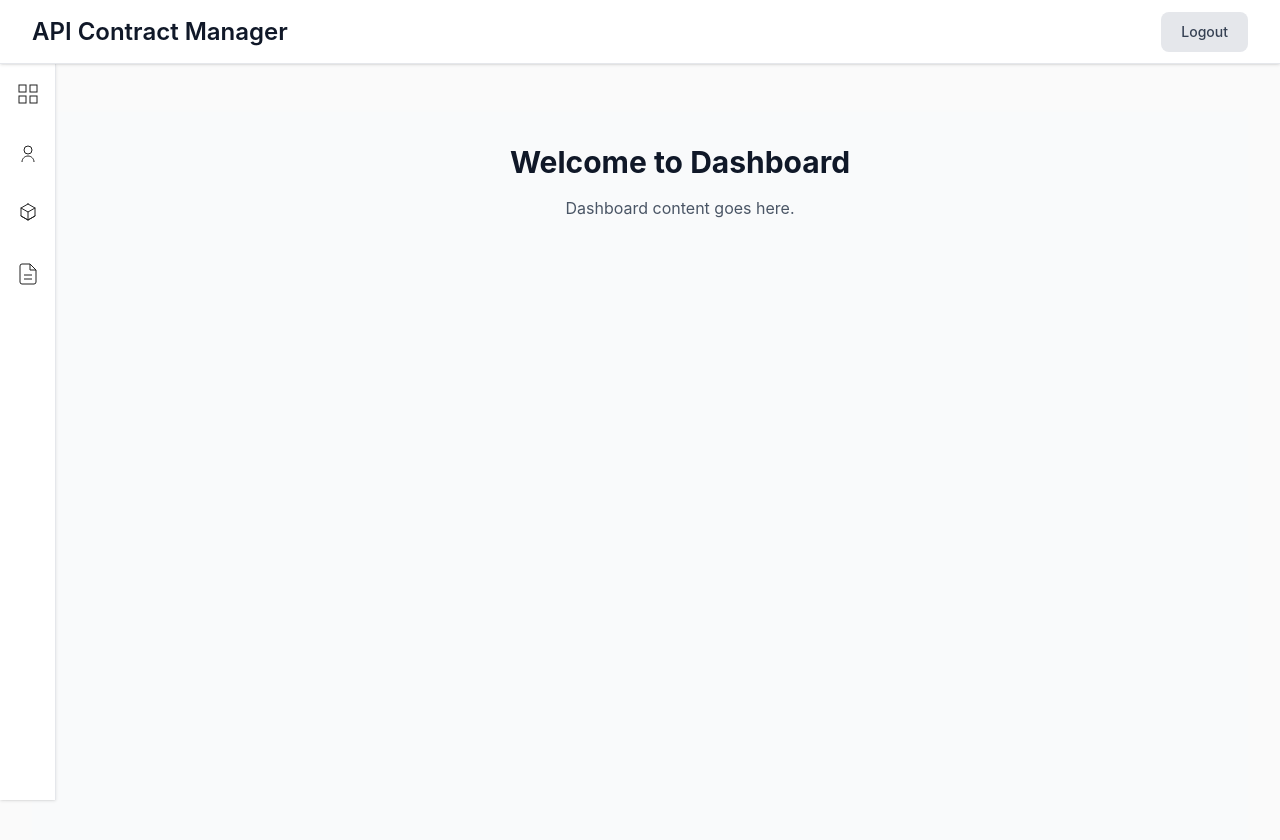
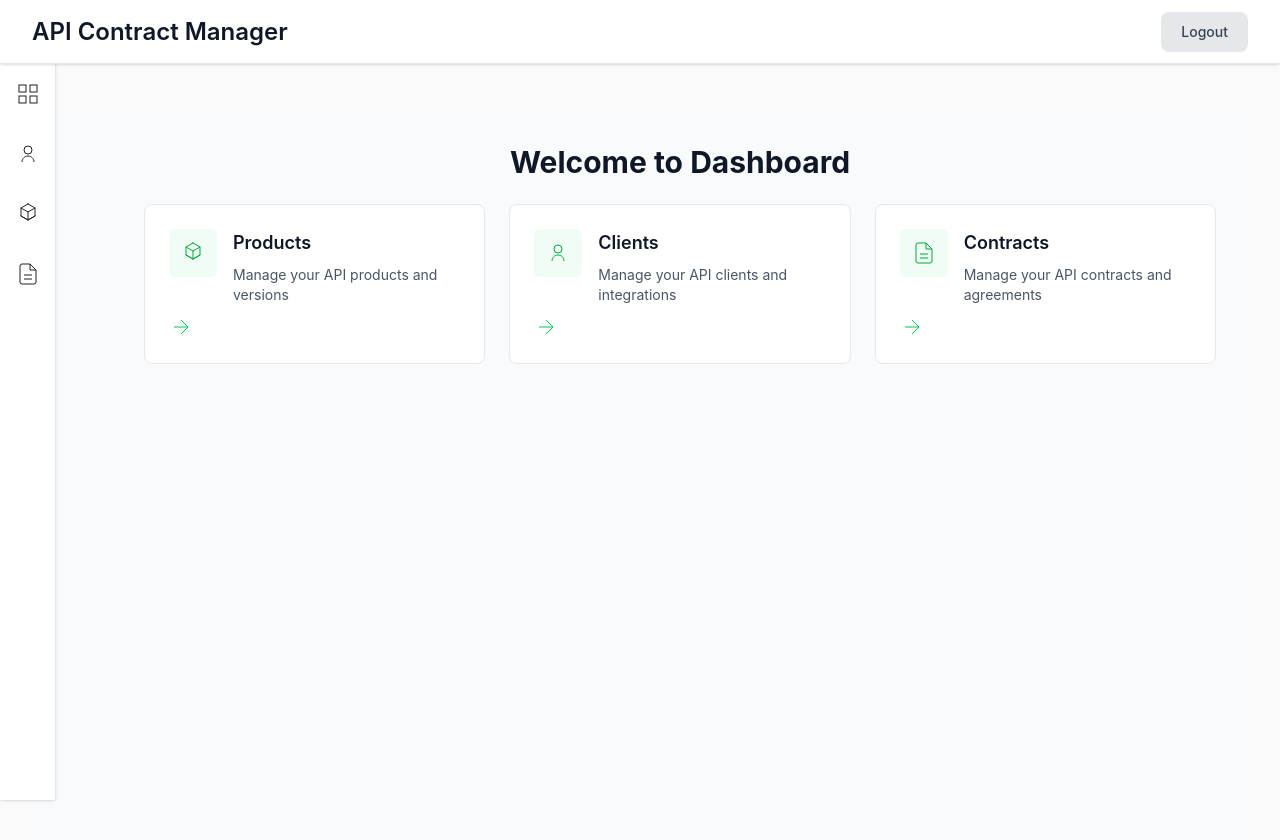
Before and after one commit to RohanMankame/api_contract_manager, a React (Vite) app: page /dashboard in a window 1280 px wide. Shown: the top 840 px of the page. Built offline with nearby package versions, Linux system fonts and the light colour scheme; no server answers; sample sign-in values are in the browser's storage.

Commit message:
added nav cards onto the dashboard

```diff
--- a/src/components/icons/index.js
+++ /dev/null
@@ -1,48 +0,0 @@
-// src/components/icons/index.js
-
-export const DashboardIcon = () => (
-  <svg viewBox="0 0 24 24" fill="none" stroke="currentColor" className="w-6 h-6">
-    <rect x="3" y="3" width="7" height="7" />
-    <rect x="14" y="3" width="7" height="7" />
-    <rect x="3" y="14" width="7" height="7" />
-    <rect x="14" y="14" width="7" height="7" />
-  </svg>
-);
-
-export const ProductsIcon = () => (
-  <svg viewBox="0 0 24 24" fill="none" stroke="currentColor" strokeLinecap="round" strokeLinejoin="round" className="w-6 h-6">
-    <path d="M12 2l7 4v8l-7 4-7-4V6l7-4z" />
-    <polyline points="5 6 12 10 19 6" />
-    <polyline points="5 14 12 18 19 14" />
-    <line x1="12" y1="10" x2="12" y2="18" />
-  </svg>
-);
-
-export const ClientsIcon = () => (
-  <svg viewBox="0 0 24 24" fill="none" stroke="currentColor" className="w-6 h-6">
-    <circle cx="12" cy="8" r="4" />
-    <path d="M 6 20 C 6 16.686 8.686 14 12 14 C 15.314 14 18 16.686 18 20" />
-  </svg>
-);
-
-export const ContractsIcon = () => (
-  <svg viewBox="0 0 24 24" fill="none" stroke="currentColor" className="w-6 h-6">
-    <path d="M14 2H6a2 2 0 0 0-2 2v16a2 2 0 0 0 2 2h12a2 2 0 0 0 2-2V8z" />
-    <path d="M14 2v6h6" />
-    <line x1="8" y1="13" x2="16" y2="13" />
-    <line x1="8" y1="17" x2="16" y2="17" />
-  </svg>
-);
-
-export const ArrowIcon = () => (
-  <svg viewBox="0 0 24 24" fill="none" stroke="currentColor" className="w-6 h-6">
-    <line x1="5" y1="12" x2="19" y2="12" />
-    <polyline points="12 5 19 12 12 19" />
-  </svg>
-);
-
-export const SettingsIcon = () => (
-  <svg viewBox="0 0 24 24" fill="currentColor" className="w-6 h-6">
-    <path d="M19.14 12.94c.04-.3.06-.61.06-.94 0-.32-.02-.64-.07-.94l2.03-1.58c.18-.14.23-.41.12-.64l-1.92-3.32c-.12-.22-.37-.29-.59-.22l-2.39.96c-.5-.38-1.03-.7-1.62-.94l-.36-2.54c-.04-.24-.24-.41-.5-.41h-3.84c-.26 0-.46.17-.49.41l-.36 2.54c-.59.24-1.13.57-1.62.94l-2.39-.96c-.22-.08-.47 0-.59.22L2.74 8.87c-.12.22-.07.5.12.64l2.03 1.58c-.05.3-.07.62-.07.94s.02.64.07.94l-2.03 1.58c-.18.14-.23.41-.12.64l1.92 3.32c.12.22.37.29.59.22l2.39-.96c.5.38 1.03.7 1.62.94l.36 2.54c.05.24.24.41.5.41h3.84c.26 0 .46-.17.49-.41l.36-2.54c.59-.24 1.13-.56 1.62-.94l2.39.96c.22.08.47 0 .59-.22l1.92-3.32c.12-.22.07-.5-.12-.64l-2.03-1.58zM12 15.6c-1.98 0-3.6-1.62-3.6-3.6s1.62-3.6 3.6-3.6 3.6 1.62 3.6 3.6-1.62 3.6-3.6 3.6z" />
-  </svg>
-);
--- a/src/pages/DashboardPage.jsx
+++ b/src/pages/DashboardPage.jsx
@@ -1,14 +1,67 @@
 // src/pages/DashboardPage.jsx
 import { TopNavbar, Sidebar } from '../components/nav';
+import { ProductsIcon, ClientsIcon, ContractsIcon, ArrowIcon } from '../components/icons';
+import { useNavigate } from 'react-router-dom';
 
 export default function DashboardPage() {
+  const navigate = useNavigate();
+
+  // navigation cards data
+  const cards = [
+    {
+      title: 'Products',
+      desc: 'Manage your API products and versions',
+      icon: ProductsIcon,
+      path: '/products',
+    },
+    {
+      title: 'Clients',
+      desc: 'Manage your API clients and integrations',
+      icon: ClientsIcon,
+      path: '/clients',
+    },
+    {
+      title: 'Contracts',
+      desc: 'Manage your API contracts and agreements',
+      icon: ContractsIcon,
+      path: '/contracts',
+    },
+  ];
+
   return (
     <div className="min-h-screen bg-gray-50">
       <TopNavbar />
       <Sidebar />
       <div className="ml-20 mt-20 p-8">
         <h1 className="text-3xl font-bold text-gray-900">Welcome to Dashboard</h1>
-        <p className="mt-4 text-gray-600">Dashboard content goes here.</p>
+
+        {/* Navigation Cards */}
+        <div className="mt-6 grid grid-cols-1 md:grid-cols-3 gap-6">
+          {cards.map((c) => {
+            const Icon = c.icon;
+            return (
+              <button
+                key={c.path}
+                onClick={() => navigate(c.path)}
+                className="w-full h-40 bg-white border border-gray-200 rounded-lg p-6 text-left hover:shadow-lg transition-shadow duration-200 flex flex-col justify-between"
+              >
+                <div className="flex items-start gap-4">
+                  <div className="p-3 bg-green-50 rounded-md text-green-600 flex items-center justify-center">
+                    <Icon />
+                  </div>
+                  <div>
+                    <h2 className="text-lg font-semibold text-gray-900">{c.title}</h2>
+                    <p className="mt-2 text-sm text-gray-600">{c.desc}</p>
+                  </div>
+                </div>
+
+                <div className="text-green-500">
+                  <ArrowIcon />
+                </div>
+              </button>
+            );
+          })}
+        </div>
       </div>
     </div>
   );
```
